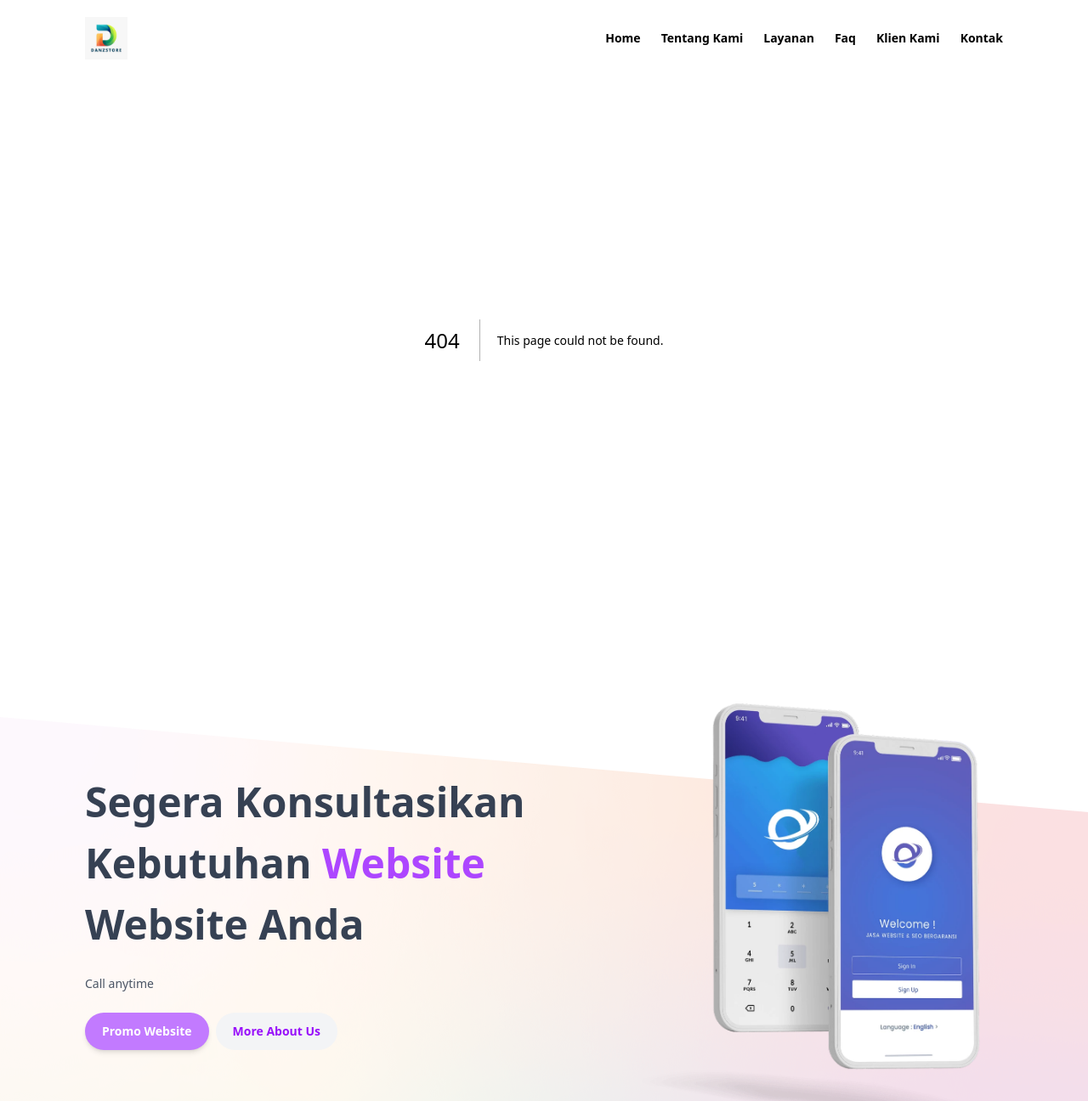
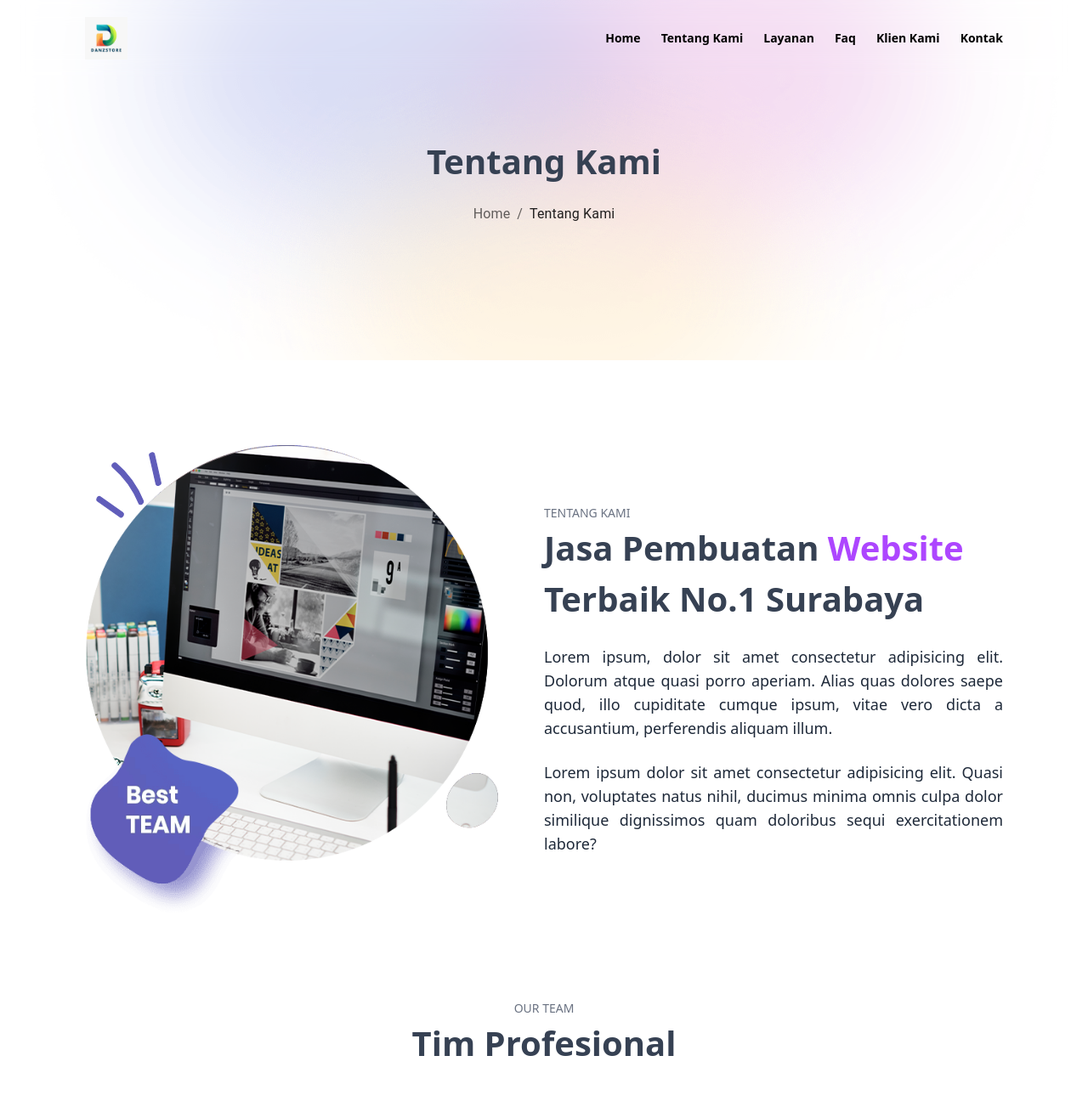
Before and after one commit to wshena/danzstore-company-profile, a Next.js app: page /about in a window 1280 px wide. Before the commit this address had no page. Shown: the top 1296 px of the page at 85% size. Built offline with nearby package versions, Linux system fonts and the light colour scheme.

Commit message:
feat:finish about page and add title section component

```diff
--- /dev/null
+++ b/src/app/about/Layout.tsx
@@ -0,0 +1,21 @@
+import { Metadata } from 'next';
+import React from 'react'
+
+interface Props {
+  children: React.ReactNode
+}
+
+export const metadata: Metadata = {
+  title: "Tentang Kami - Danzstore Official Website",
+  description: "Generated by create next app",
+};
+
+const Layout = ({children}:Props) => {
+  return (
+    <div className="">
+      {children}
+    </div>
+  )
+}
+
+export default Layout
--- /dev/null
+++ b/src/app/about/page.tsx
@@ -0,0 +1,72 @@
+import TeamCard from '@/components/cards/TeamCard'
+import ContentContainer from '@/components/container/ContentContainer'
+import TitleSection from '@/components/sections/TitleSection'
+import { TEAMS } from '@/const'
+import { Breadcrumbs, Link, Typography } from '@mui/material'
+import Image from 'next/image'
+import React from 'react'
+
+const page = () => {
+  return (
+    <main className="">
+      {/* title */}
+      <TitleSection title='tentang kami' breadcrumb={
+        <Breadcrumbs aria-label="breadcrumb">
+          <Link underline="hover" color="inherit" href="/">
+            Home
+          </Link>
+          <Typography sx={{ color: 'text.primary' }}>Tentang Kami</Typography>
+        </Breadcrumbs>
+      } />
+
+      {/* abous us */}
+      <section id="about-us" className="py-10 md:py-15 lg:py-25">
+        <ContentContainer>
+          <div className="flex flex-col md:flex-row gap-10 md:gap-0 items-center md:justify-between">
+            {/* image */}
+            <div className="relative w-full md:w-[45%] h-[300px] md:h-[400px] xl:h-[550px]">
+              {/* decoration */}
+              <div className="absolute top-0 left-0">
+                <Image src={'/image/doodle1.svg'} width={100} height={100} alt="doodle-1" className="" />
+              </div>
+
+              <Image src={'/image/jasa-website-surabay-rev.png'} width={300} height={300} alt="profil-jasa-website-surabaya-.webp" className="w-full h-full" />
+            </div>
+
+            {/* typewriter */}
+            <div className="w-full md:w-[50%] space-y-6">
+              <div className="space-y-1">
+                <span className="text-sm md:text-md text-gray-500 uppercase">tentang kami</span>
+                <h1 className="capitalize font-semibold text-gray-700 text-[1.5rem] md:text-[2rem] lg:text-[2.5rem]">jasa pembuatan <span className="text-purple-500">website</span> terbaik no.1 surabaya</h1>
+              </div>
+              <p className="text-sm lg:text-md xl:text-lg text-justify text-gray-800">Lorem ipsum, dolor sit amet consectetur adipisicing elit. Dolorum atque quasi porro aperiam. Alias quas dolores saepe quod, illo cupiditate cumque ipsum, vitae vero dicta a accusantium, perferendis aliquam illum.</p>
+              <p className="text-sm lg:text-md xl:text-lg text-justify text-gray-800">Lorem ipsum dolor sit amet consectetur adipisicing elit. Quasi non, voluptates natus nihil, ducimus minima omnis culpa dolor similique dignissimos quam doloribus sequi exercitationem labore?</p>
+            </div>
+          </div>
+        </ContentContainer>
+      </section>
+
+      {/* our teamm */}
+      <section id="chat-link" className="pb-10 md:pb-15 lg:pb-25">
+        <ContentContainer>
+          <div className="flex flex-col items-center gap-10">
+            {/* heading */}
+            <div className="text-center space-y-1">
+              <span className="text-sm md:text-md text-gray-500 uppercase">our team</span>
+              <h1 className="capitalize font-semibold text-gray-700 text-[1.5rem] md:text-[2rem] lg:text-[2.5rem]">tim profesional</h1>
+            </div>
+
+            {/* teams */}
+            <div className="grid grid-cols-1 md:grid-cols-3 lg:flex items-center lg:justify-between gap-10 lg:gap-3 2xl:gap-10">
+              {TEAMS.map((item:teamCardProps) => (
+                <TeamCard key={item.id} item={item} />
+              ))}
+            </div>
+          </div>
+        </ContentContainer>
+      </section>
+    </main>
+  )
+}
+
+export default page
--- /dev/null
+++ b/src/components/sections/TitleSection.tsx
@@ -0,0 +1,26 @@
+import React from 'react'
+
+interface Props {
+  title: string,
+  breadcrumb: React.ReactNode
+}
+
+const TitleSection = ({title, breadcrumb}:Props) => {
+  return (
+    <section id="breadcrump" className='relative overflow-hidden py-30 md:py-40'>
+      {/* background color */}
+      <div className="w-full absolute inset-0 bg-[url(/image/blurry.png)] bg-center bg-cover z-0 transform opacity-100"/>
+
+      <div className="relative w-full flex items-center justify-center">
+        <div className="flex flex-col items-center gap-5">
+          <h1 className="capitalize font-semibold text-gray-700 text-[1.5rem] md:text-[2rem] lg:text-[2.5rem]">{title}</h1>
+
+          {/* breadcrump */}
+          {breadcrumb}
+        </div>
+      </div>
+    </section>
+  )
+}
+
+export default TitleSection
```
Also changed, not shown: public/image/blurry.png (added).
